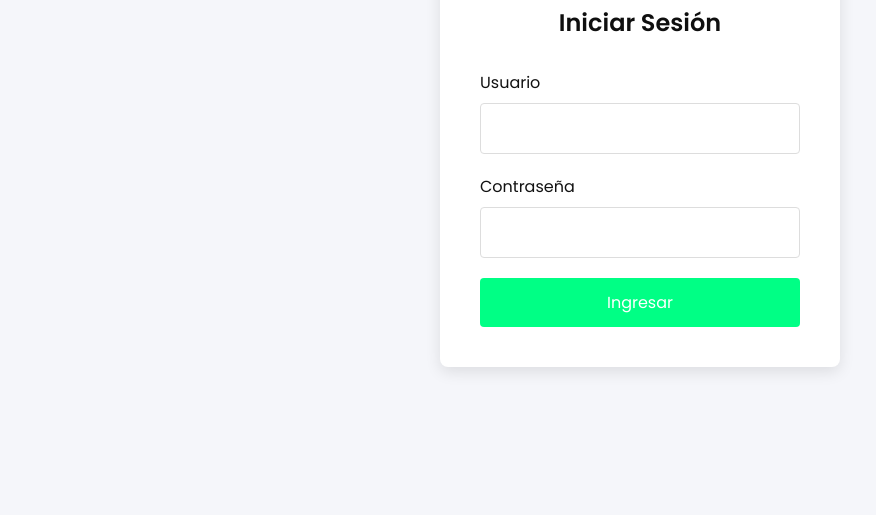
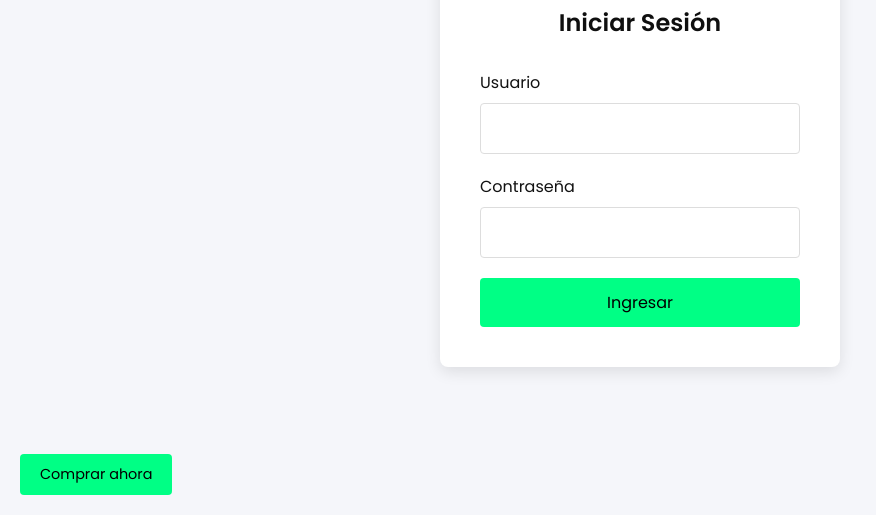
Before and after one commit to Sara101023/ADS, a plain HTML site: page front/login.html in a window 1280 px wide. Shown: the part 285-800 px from the top of the page, without its empty margins (0-876 px from the left). Drawn offline with Linux system fonts and the light colour scheme.

Commit message:
se agrego boton "comprar ahora"

```diff
--- a/front/login.html
+++ b/front/login.html
@@ -65,7 +65,7 @@
             width: 100%;
             padding: 12px;
             background-color: var(--accent-color);
-            color: white;
+            color: rgb(0, 0, 0);
             border: none;
             border-radius: 4px;
             font-size: 1rem;
@@ -105,6 +105,23 @@
             background-color: var(--accent-color);
             color: white;
         }
+        .guest-btn {
+            position: absolute;
+            left: 20px;
+            bottom: 20px;
+            padding: 10px 20px;
+            background-color: #00ff85;
+            color: rgb(0, 0, 0);
+            border: none;
+            border-radius: 4px;
+            font-size: 0.9rem;
+            cursor: pointer;
+            transition: background-color 0.3s;
+            text-decoration: none;
+        }
+        .guest-btn:hover {
+            background-color: #00ff85;
+        }
     </style>
 
 </head>
@@ -128,8 +145,12 @@
                 <div id="errorMessage" class="error-message">Usuario o contraseña incorrectos</div>
             </form>
         </div>
+
+    </div>
     </div>
 
+    <a href="tienda.html" class="guest-btn">Comprar ahora</a>
+    </div>
     <script src="js/auth.js"></script>
 </body>
 
```
